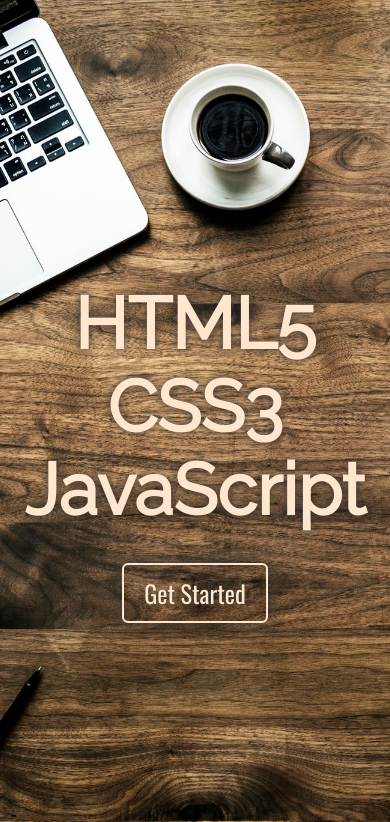
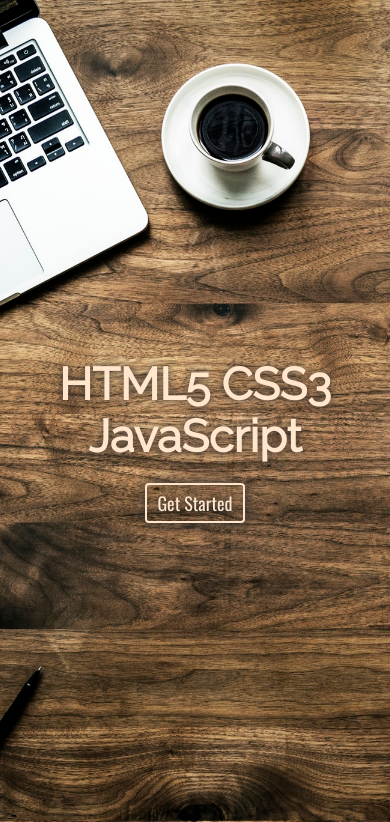
Before and after one commit to YetAnotherCrazyCoder/WebsiteExercise, a plain HTML site: page index.html in a window 390 px wide. Shown: the top 822 px of the page. Drawn offline with nearby package versions, Linux system fonts and the light colour scheme.

Commit message:
fixed css

```diff
--- a/css/style.css
+++ b/css/style.css
@@ -123,6 +123,17 @@ nav .icon {
 }
 
 @media screen and (max-width: 600px) {
+    .content h1{
+        font-size: 250%;
+    }
+
+    .content .btn{
+        border-radius: 4px;
+        font-size: 100%;
+        padding: 5px 10px;
+
+    }
+
     nav{
         height: 100%;
     }
```
